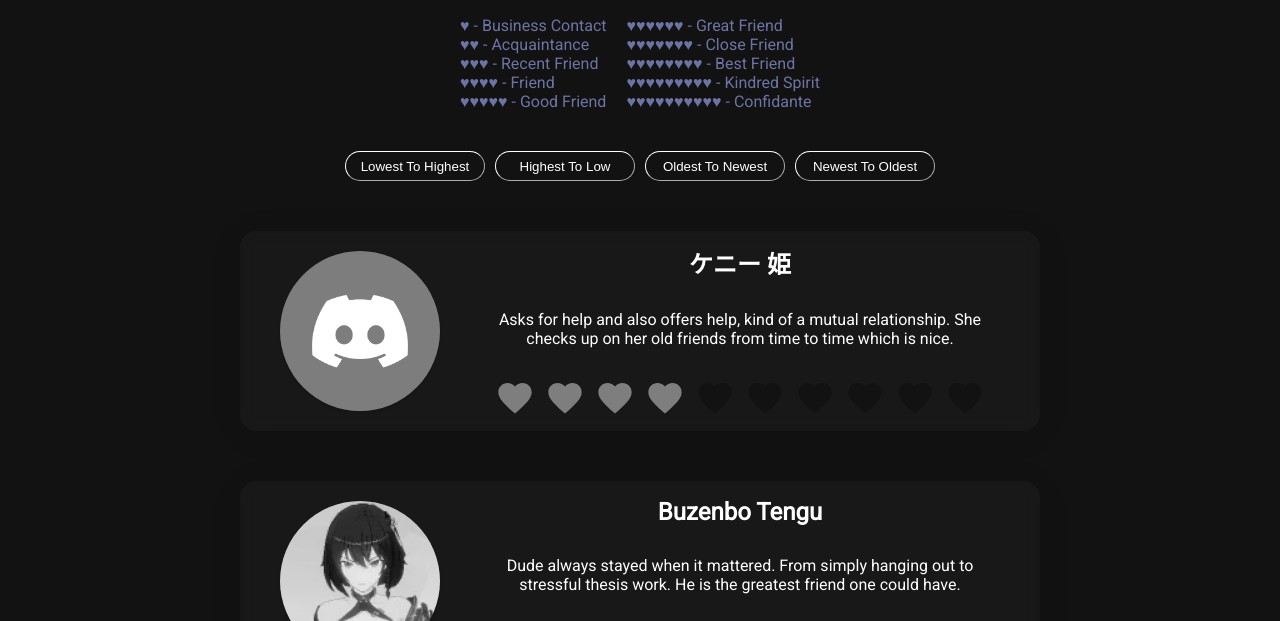
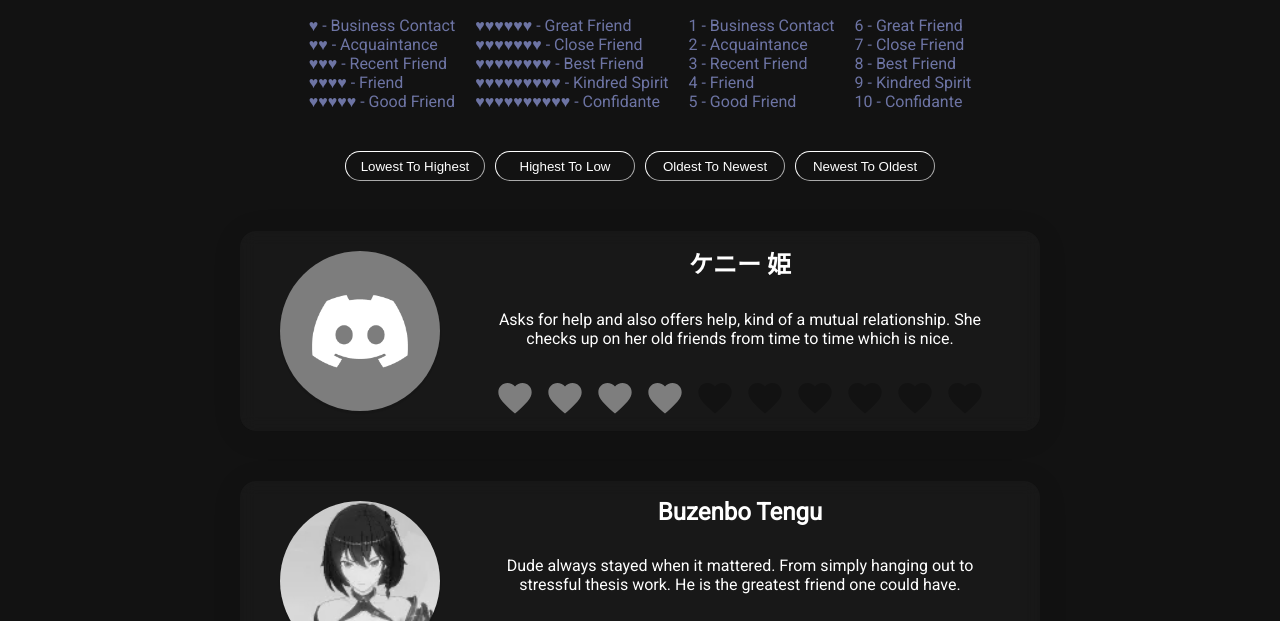
Before and after one commit to lrx5/friendslistVanilla, a plain HTML site: page index.html in a window 1280 px wide. Shown: the part 168-789 px from the top of the page. Drawn offline with Linux system fonts and the light colour scheme.

Commit message:
Update index.html

```diff
--- a/index.html
+++ b/index.html
@@ -24,19 +24,33 @@
             <p>If you see yourself here, then you are definitely kept in mind.</p>
             <br>
             <div class="ranks-container">
-                <div class="ranks">
+                <div class="ranks desktop">
                     <p>♥ - Business Contact</p>
                     <p>♥♥ - Acquaintance</p>
                     <p>♥♥♥ - Recent Friend</p>
                     <p>♥♥♥♥ - Friend</p>
                     <p>♥♥♥♥♥ - Good Friend</p>
                 </div>
-                <div class="ranks">
+                <div class="ranks desktop">
                     <p>♥♥♥♥♥♥ - Great Friend</p>
                     <p>♥♥♥♥♥♥♥ - Close Friend</p>
                     <p>♥♥♥♥♥♥♥♥ - Best Friend</p>
                     <p>♥♥♥♥♥♥♥♥♥ - Kindred Spirit</p>
                     <p>♥♥♥♥♥♥♥♥♥♥ - Confidante</p>
+                </div>
+                <div class="ranks mobile">
+                    <p>1 - Business Contact</p>
+                    <p>2 - Acquaintance</p>
+                    <p>3 - Recent Friend</p>
+                    <p>4 - Friend</p>
+                    <p>5 - Good Friend</p>
+                </div>
+                <div class="ranks mobile">
+                    <p>6 - Great Friend</p>
+                    <p>7 - Close Friend</p>
+                    <p>8 - Best Friend</p>
+                    <p>9 - Kindred Spirit</p>
+                    <p>10 - Confidante</p>
                 </div>
             </div>
         </div>
@@ -109,7 +123,7 @@
                     </div>
                 </div>
             </div>
-            <div class="card glass" data-value="10" data-bytime="202001">
+            <div class="card glass" data-value="9" data-bytime="202001">
                 <img class="main-img" src="images\drinnn.jpg"/>
                 <div class="card-content">
                     <h2>Drinnnn</h2>
@@ -124,7 +138,7 @@
                         <img class="rgb-heart" src="images\mdi_heart.svg">
                         <img class="rgb-heart" src="images\mdi_heart.svg">
                         <img class="rgb-heart" src="images\mdi_heart.svg">
-                        <img class="rgb-heart" src="images\mdi_heart.svg">
+                        <img class="no-heart" src="images\mdi_heart.svg">
                     </div>
                 </div>
             </div>
@@ -189,7 +203,7 @@
                 <img class="main-img" src="images\ervs.jpg"/>
                 <div class="card-content">
                     <h2>Ervs</h2>
-                    <p>His leadership skills, together with his genuine rapport makes him a close friend you can rely on.</p>
+                    <p>His leadership skills, together with his genuine rapport makes him one of the best friends you can rely on.</p>
                     <div class="heart-meter">
                         <img class="rgb-heart" src="images\mdi_heart.svg">
                         <img class="rgb-heart" src="images\mdi_heart.svg">
```
